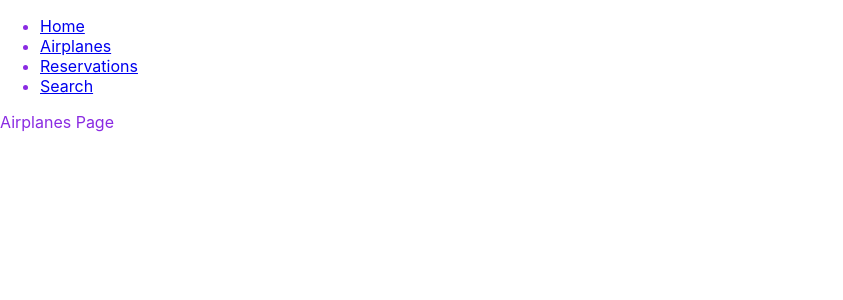
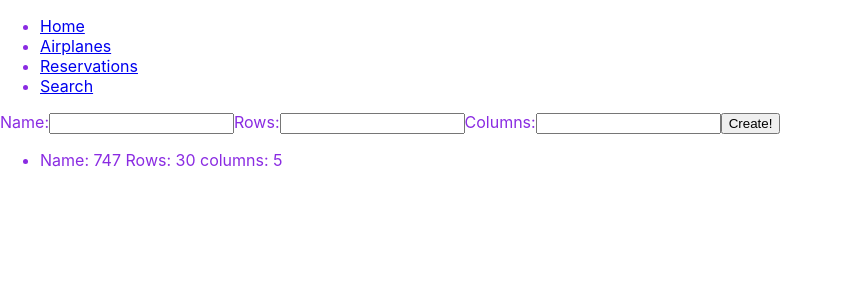
Before and after one commit to DaniiBlack/react-burning-airlines, a React (Create React App) app: page /Airplanes in a window 1280 px wide. Shown: the top 300 px of the page, without its empty margins (0-843 px from the left). Built offline with nearby package versions, Linux system fonts and the light colour scheme.

Commit message:
Create plane

```diff
--- a/package.json
+++ b/package.json
@@ -6,6 +6,7 @@
     "@testing-library/jest-dom": "^5.11.4",
     "@testing-library/react": "^11.1.0",
     "@testing-library/user-event": "^12.1.10",
+    "axios": "^0.21.1",
     "react": "^17.0.1",
     "react-dom": "^17.0.1",
     "react-router-dom": "^5.2.0",
--- a/src/components/Airplanes.jsx
+++ b/src/components/Airplanes.jsx
@@ -1,9 +1,66 @@
 import React from "react";
+import axios from 'axios';
+import Plane from './Plane';
 
-function Airplanes() {
-  return (
-      <div>Airplanes Page</div>
-  );
+class Airplanes extends React.Component {
+  state = {
+    airplanes: [{ name:"747", rows:30, columns:5 }],
+    name: "",
+    rows: 0,
+    columns: 0
+  };
+
+  nameChange = event => {
+    this.setState({ name: event.target.value });
+  };
+  rowChange = event => {
+    this.setState({ rows: event.target.value });
+  };
+  columnChange = event => {
+    this.setState({ columns: event.target.value });
+  };
+
+  handleCreate = event => {
+    event.preventDefault();
+    const newPlane = {
+      name: this.state.name,
+      rows: this.state.rows,
+      columns: this.state.columns
+    }
+    this.setState({airplanes: [...this.state.airplanes, ...[newPlane]]});
+  };
+
+  render() {
+    return (
+      <div>
+        <form onSubmit={this.handleCreate}>
+          <label>
+            Name:
+            <input type="text" name="inputName" onChange={this.nameChange} />
+          </label>
+          <label>
+            Rows:
+          <input type="number" name="inputRows" onChange={this.rowChange} />
+          </label>
+          <label>
+            Columns:
+          <input type="number" name="inputColumns" onChange={this.columnChange} />
+          </label>
+          <button type="submit">Create!</button>
+        </form>
+        <ul>
+          {
+            this.state.airplanes.map(function(plane, i){
+              return (
+                <Plane name={plane.name} rows={plane.rows} columns={plane.columns} key={i}/>
+              )
+            })
+          }
+        </ul>
+      </div>
+    );
+  }
 }
 
+
 export default Airplanes;
--- a/src/components/App.jsx
+++ b/src/components/App.jsx
@@ -11,6 +11,7 @@ import Flights from './Flights.jsx';
 import Flight from './Flight.jsx';
 import Search from './Search.jsx';
 import Nav from './Nav.jsx';
+import Plane from './Plane.jsx';
 
 function App() {
   return (
--- /dev/null
+++ b/src/components/Plane.jsx
@@ -0,0 +1,11 @@
+import React from "react";
+
+function Plane(props) {
+  return (
+    <li>
+        {`Name: ${props.name} Rows: ${props.rows} columns: ${props.columns}`}
+    </li>
+  )
+}
+
+export default Plane;
```
Also changed, not shown: 1 other file (tests, documents, lock files or other folders).
